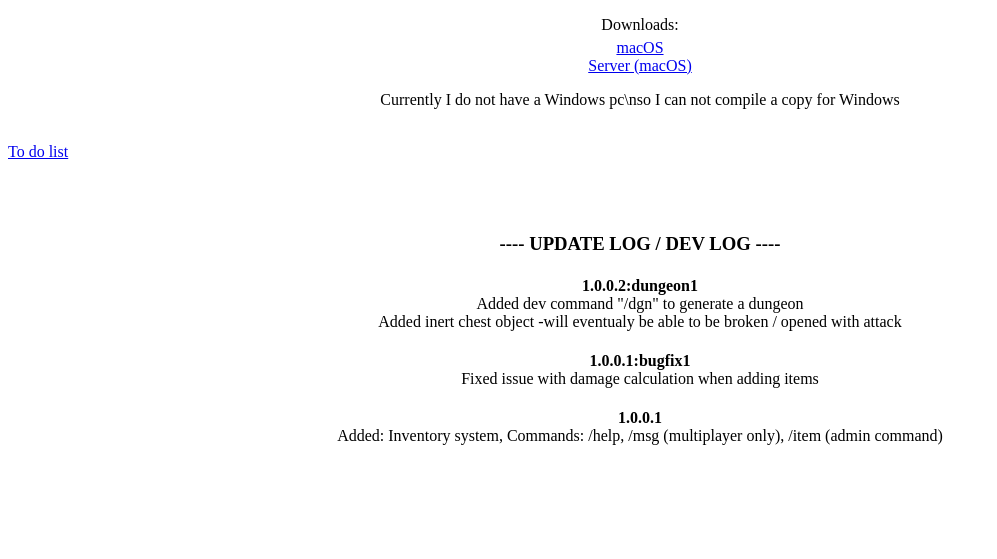
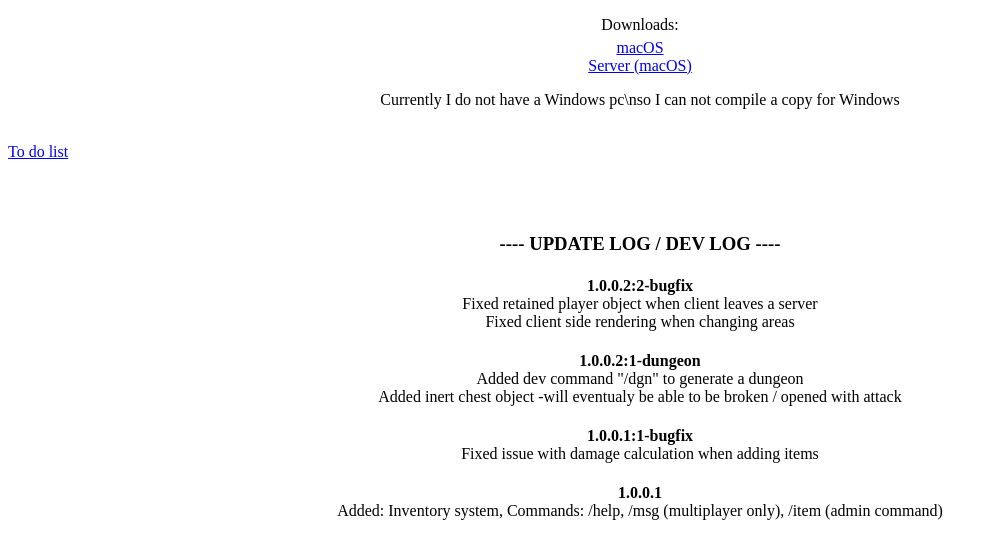
Before and after one commit to Meggy-Mode-Alt/pyGame, a plain HTML site: page index.html in a window 1280 px wide. Shown: the part 105-664 px from the top of the page, without its empty margins (0-997 px from the left). Drawn offline with Linux system fonts and the light colour scheme.

Commit message:
Update index.html

```diff
--- a/index.html
+++ b/index.html
@@ -37,9 +37,15 @@
             <p style="padding: 0px; margin: 0px;"> </p>
         -->
 
-        <h4 style="padding-bottom: 0px; margin-bottom: 0px;">
-            1.0.0.2:dungeon1
-        </h4>
+        <h4 style="padding-bottom: 0px; margin-bottom: 0px;">1.0.0.2:2-bugfix</h4>
+        <p style="padding: 0px; margin: 0px;">
+            Fixed retained player object when client leaves a server
+        </p>
+        <p style="padding: 0px; margin: 0px;">
+            Fixed client side rendering when changing areas
+        </p>
+
+        <h4 style="padding-bottom: 0px; margin-bottom: 0px;">1.0.0.2:1-dungeon</h4>
         <p style="padding: 0px; margin: 0px;">
             Added dev command "/dgn" to generate a dungeon
         </p>
@@ -47,7 +53,7 @@
             Added inert chest object -will eventualy be able to be broken / opened with attack
         </p>
 
-        <h4 style="padding-bottom: 0px; margin-bottom: 0px;">1.0.0.1:bugfix1</h4>
+        <h4 style="padding-bottom: 0px; margin-bottom: 0px;">1.0.0.1:1-bugfix</h4>
         <p style="padding: 0px; margin: 0px;">
             Fixed issue with damage calculation when adding items
         </p>
```
